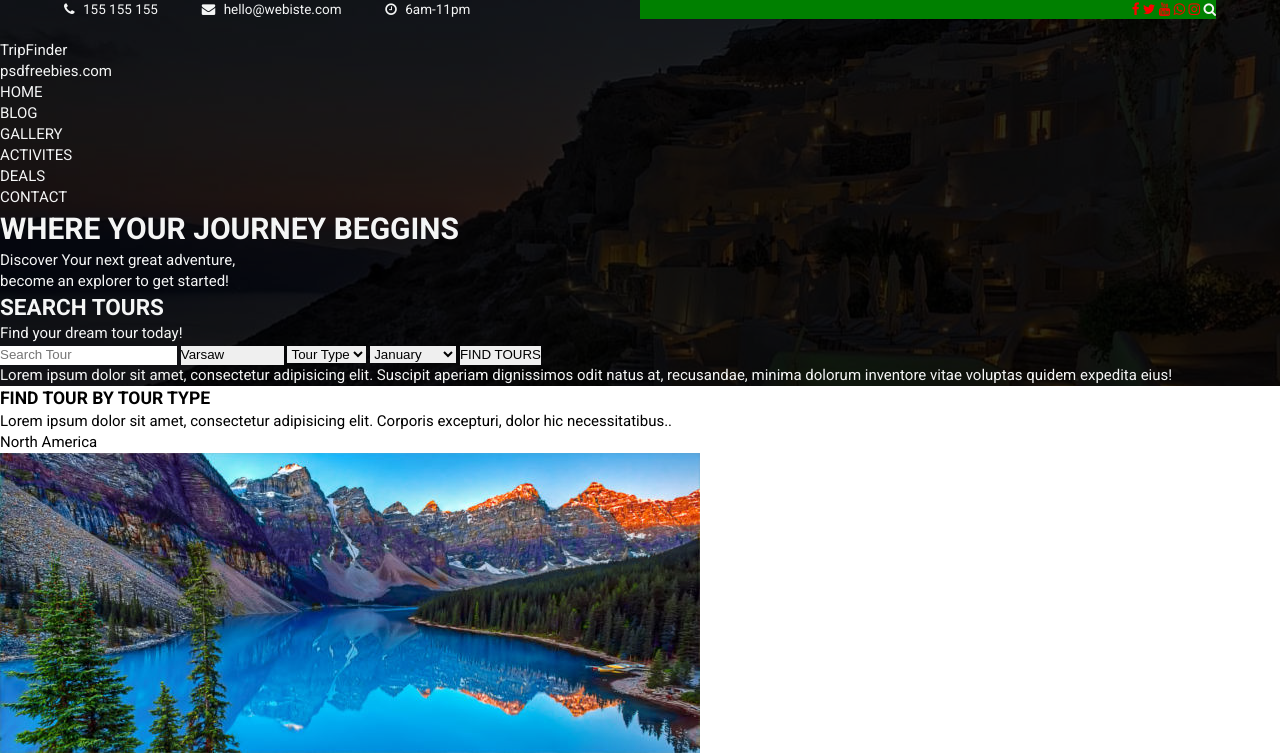
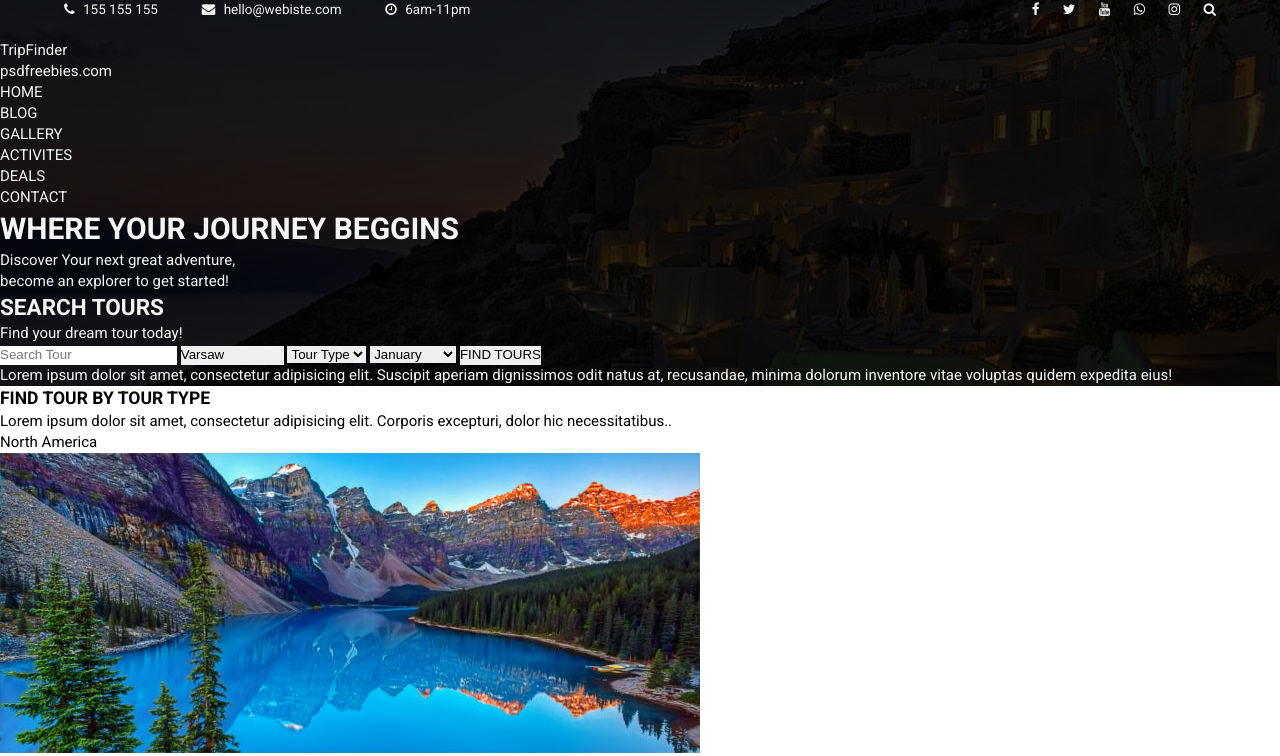
Before and after one commit to Kalif1/tourandtravel, a plain HTML site: page index.html in a window 1280 px wide. Shown: the top 756 px of the page. Drawn offline with Linux system fonts and the light colour scheme.

Commit message:
Add files via upload

```diff
--- a/main.css
+++ b/main.css
@@ -76,7 +76,7 @@ a{
 
 .wrapperSocial > div:nth-of-type(2){
 	width: 50%;
-	background-color: green;
+	/*background-color: green;*/
 }
 
 .wrapperSocial > div > div > p{
@@ -89,8 +89,9 @@ a{
 }
 
 .wrapperSocial > div:nth-of-type(2) > div > a:nth-of-type(-n+5){
-	color: red;
-	/*margin-right: 15%;*/
+	/*color: red;*/
+	margin-right: 20px;
+	po
 }
 
 
```
